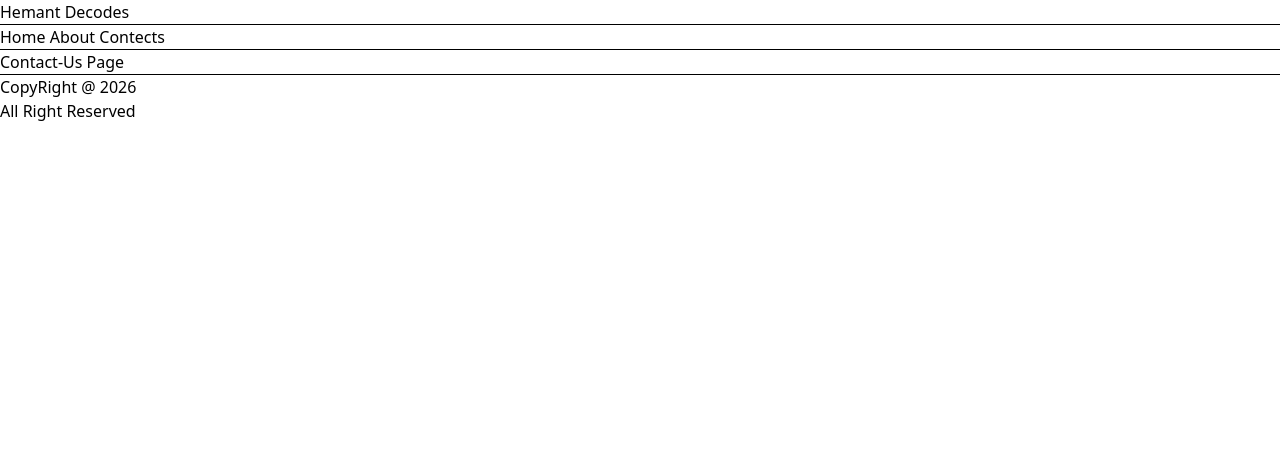
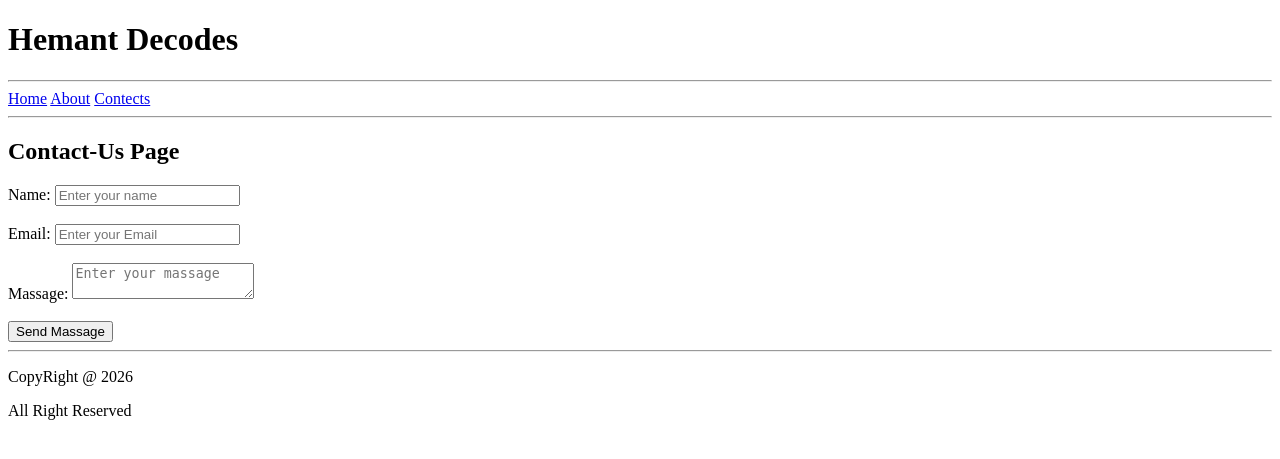
Before and after one commit to hemantgond2007-rgb/Flask-Tutorial, a Flask app: page /contact in a window 1280 px wide. Shown: the top 459 px of the page. Run offline with Flask 3, Linux system fonts and the light colour scheme.

Commit message:
Html-form

```diff
--- a/app.py
+++ b/app.py
@@ -9,8 +9,8 @@ def home():
 @app.route("/about")
 def hemant():
     return render_template("about.html")
-@app.route("/contact")
+@app.route("/contact", methods=["GET","POST"])
 def contact():
     return render_template("contact.html")
 if __name__ == "__main__":
-    app.run(debug=True,port=5002)
+    app.run(debug=True,port=5000)
--- a/templates/base.html
+++ b/templates/base.html
@@ -21,6 +21,6 @@
   {%endblock%}
  {% include "components/footer.html"%}
 <script src="/static/js/script.js"></script>
-<script src="https://cdn.jsdelivr.net/npm/@tailwindcss/browser@4"></script>
+{#<script src="https://cdn.jsdelivr.net/npm/@tailwindcss/browser@4"></script>#}
 </body>
 </html>
--- a/templates/contact.html
+++ b/templates/contact.html
@@ -3,4 +3,18 @@
 
 {% block content %}
     <h2>Contact-Us Page</h2>
+    <form action="/contact" method='GET'>
+        <div>
+            <label>Name: </label>
+            <input type="text" name="username" placeholder="Enter your name">
+            <br><br>
+            <label>Email:</label>
+            <input type="text" name="email" placeholder="Enter your Email">
+            <br><br>
+            <label>Massage:</label>
+            <textarea name="massage" placeholder="Enter your massage"></textarea>
+            <br><br>
+            <button type="submit">Send Massage</button>
+        </div>
+    </form>
 {% endblock %}
```
